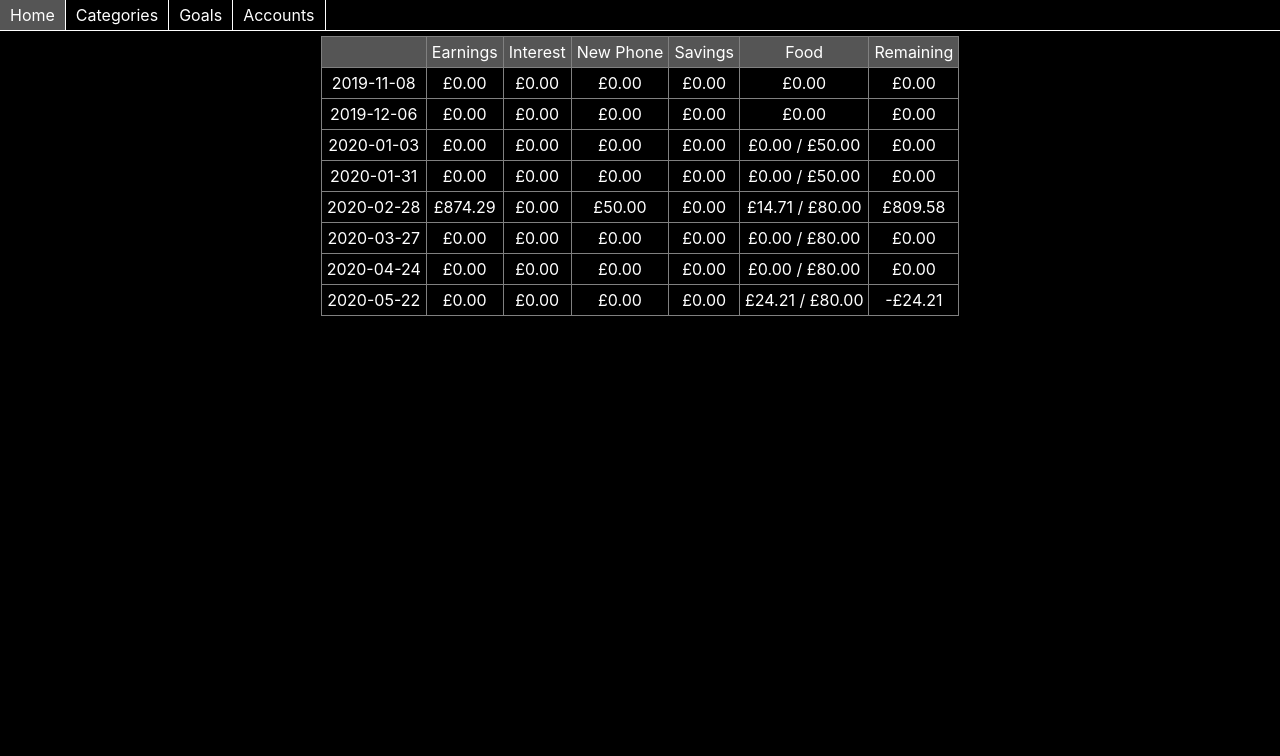
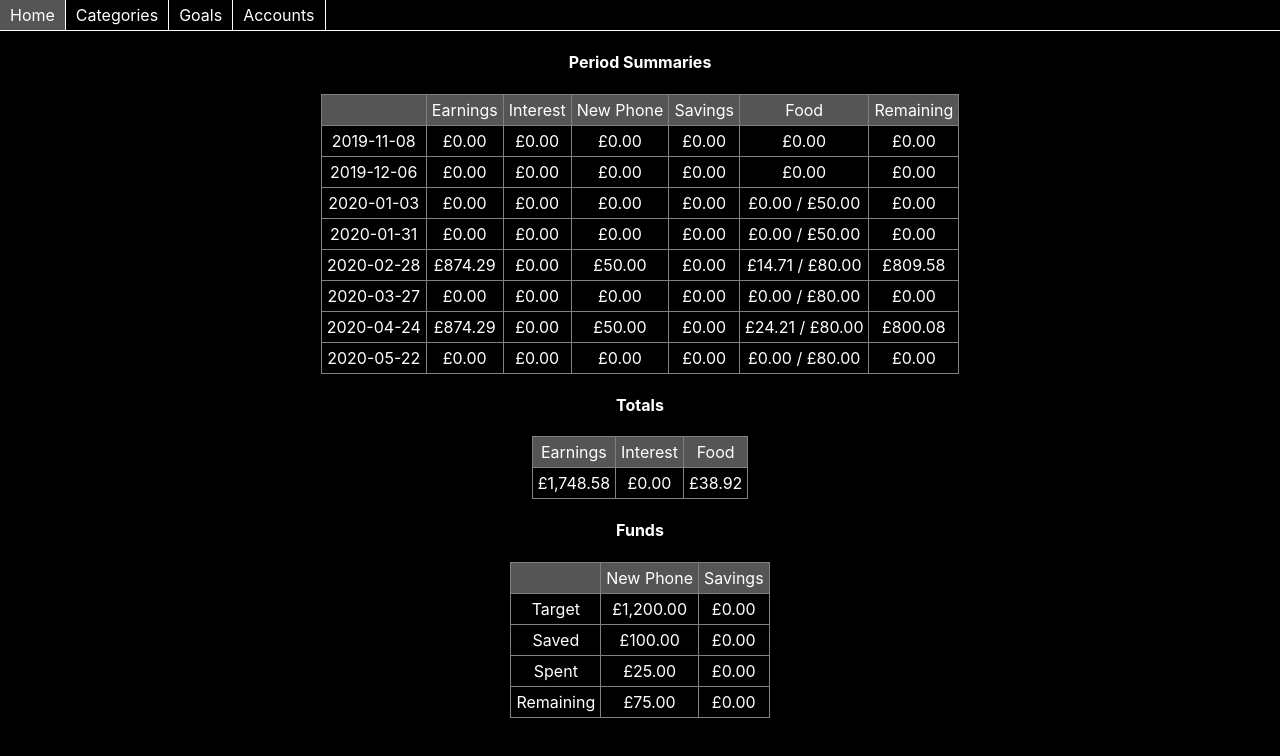
Before and after one commit to Vyper248/budget-app, a React (Create React App) app: page / in a window 1280 px wide. Shown: the top 756 px of the page. Built offline with nearby package versions, Linux system fonts and the light colour scheme.

Commit message:
Added Summary Totals tables and functions

```diff
--- a/src/App.js
+++ b/src/App.js
@@ -6,7 +6,7 @@ import { useSelector } from 'react-redux';
 import Header from './components/Header';
 import Table from './components/Table';
 
-import { getLatestDates, getSummaryRows, parseCurrency, checkBudget } from './functions';
+import { getLatestDates, getSummaryRows, getSummaryTotals, parseCurrency, checkBudget } from './functions';
 
 function App() {
     const general = useSelector(state => state.general);
@@ -23,9 +23,12 @@ function App() {
     const incomeCategories = categories.filter(obj => obj.type === 'income');
     const expenseCategories = categories.filter(obj => obj.type === 'expense');
 
+    const summaryTotals = getSummaryTotals(transactions, funds, categories, fundAdditions);
+
     return (
         <div className="App">
             <Header/>
+            <h4>Period Summaries</h4>
             <Table>
                 <thead>
                     <tr>
@@ -52,6 +55,50 @@ function App() {
                     }
                 </tbody>
             </Table>
+
+            <h4>Totals</h4>
+            <Table>
+                <thead>
+                    <tr>
+                        { incomeCategories.map(obj => <td>{obj.name}</td>) }
+                        { expenseCategories.map(obj => <td>{obj.name}</td>) }
+                    </tr>
+                </thead>
+                <tbody>
+                    <tr>
+                        { incomeCategories.map(obj => <td>{parseCurrency(summaryTotals[obj.name])}</td>) }
+                        { expenseCategories.map(obj => <td>{parseCurrency(summaryTotals[obj.name])}</td>) }
+                    </tr>
+                </tbody>
+            </Table>
+
+            <h4>Funds</h4>
+            <Table>
+                <thead>
+                    <tr>
+                        <td></td>
+                        { funds.map(obj => <td>{obj.name}</td>) }
+                    </tr>
+                </thead>
+                <tbody>
+                    <tr>
+                        <td>Target</td>
+                        { funds.map(obj => <td>{summaryTotals[obj.name] !== undefined ? parseCurrency(summaryTotals[obj.name].target) : parseCurrency(0)}</td>) }
+                    </tr>
+                    <tr>
+                        <td>Saved</td>
+                        { funds.map(obj => <td>{summaryTotals[obj.name] !== undefined ? parseCurrency(summaryTotals[obj.name].saved) : parseCurrency(0)}</td>) }
+                    </tr>
+                    <tr>
+                        <td>Spent</td>
+                        { funds.map(obj => <td>{summaryTotals[obj.name] !== undefined ? parseCurrency(summaryTotals[obj.name].spent) : parseCurrency(0)}</td>) }
+                    </tr>
+                    <tr>
+                        <td>Remaining</td>
+                        { funds.map(obj => <td>{summaryTotals[obj.name] !== undefined ? parseCurrency(summaryTotals[obj.name].remaining) : parseCurrency(0)}</td>) }
+                    </tr>
+                </tbody>
+            </Table>
         </div>
     );
 }
--- a/src/functions.js
+++ b/src/functions.js
@@ -36,6 +36,34 @@ export const getLatestDates = (startDate, periodLength) => {
 
     return latestDates;
 };
+
+export const getSummaryTotals = (transactions, funds, categories, fundAdditions) => {
+    let obj = {};
+
+    const addToTotals = tr => {
+        let heading = getTransactionHeading(funds, categories, tr);
+
+        if (tr.fund !== undefined) {
+            let target = getFundTarget(funds, tr);
+            if (obj[heading] === undefined) obj[heading] = {saved: 0, target: target, spent: 0, remaining: 0};
+
+            if (tr.account > 0) obj[heading].spent += tr.amount;
+            else obj[heading].saved += tr.amount;
+
+            obj[heading].remaining = obj[heading].saved - obj[heading].spent;
+
+            return;
+        }
+
+        if (obj[heading] === undefined) obj[heading] = 0;
+        obj[heading] += tr.amount;
+    }
+
+    transactions.forEach(addToTotals);
+    fundAdditions.forEach(addToTotals);
+
+    return obj;
+}
 
 export const getSummaryRows = (dates, transactions, funds, categories, fundAdditions) => {
     if (dates.length === 0) return [];
@@ -83,6 +111,12 @@ export const getSummaryRows = (dates, transactions, funds, categories, fundAddit
 
     return obj;
 };
+
+const getFundTarget = (funds, tr) => {
+    let fund = funds.find(obj => obj.id === tr.fund);
+    if (fund !== undefined) return fund.targetAmount;
+    return 0;
+}
 
 const getTransactionHeading = (funds, categories, tr) => {
     if (tr.category !== undefined) {
--- a/src/redux/reducer.js
+++ b/src/redux/reducer.js
@@ -95,6 +95,13 @@ const initialState = {
             date: '2020-02-28',
             fund: 1,
             dateCreated: '2020-06-04'
+        },
+        {
+            id: 2,
+            amount: 50,
+            date: '2020-04-24',
+            fund: 1,
+            dateCreated: '2020-06-04'
         }
     ],
     transactions: [
@@ -103,7 +110,7 @@ const initialState = {
             type: 'spend',
             amount: 24.21,
             description: 'Food',
-            date: '2020-05-29',
+            date: '2020-04-28',
             category: 2,
             account: 1,
             dateCreated: '2020-06-03'
@@ -125,6 +132,26 @@ const initialState = {
             description: 'Earnings',
             date: '2020-02-28',
             category: 1,
+            account: 1,
+            dateCreated: '2020-06-03'
+        },
+        {
+            id: 4,
+            type: 'spend',
+            amount: 874.29,
+            description: 'Earnings',
+            date: '2020-04-24',
+            category: 1,
+            account: 1,
+            dateCreated: '2020-06-03'
+        },
+        {
+            id: 5,
+            type: 'spend',
+            amount: 25,
+            description: 'Phone Case',
+            date: '2020-05-22',
+            fund: 1,
             account: 1,
             dateCreated: '2020-06-03'
         }
```
